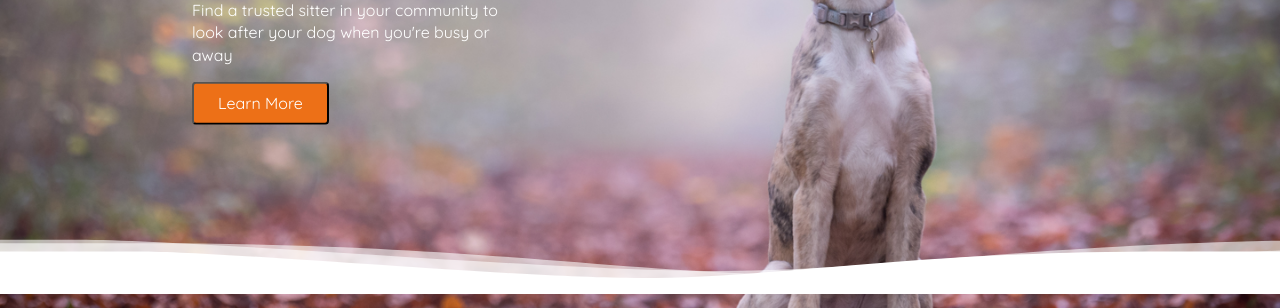
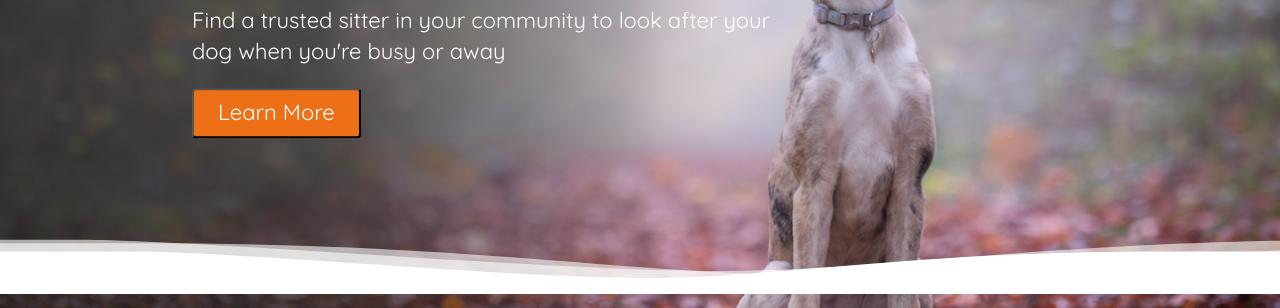
Before and after one commit to JaggerLaw/test-code, a plain HTML site: page test-code/index.html in a window 1280 px wide. Shown: the part 224-532 px from the top of the page. Drawn offline with Linux system fonts and the light colour scheme.

Commit message:
4.1 fixed size and width for main title and subtitle

```diff
--- a/test-code/index.html
+++ b/test-code/index.html
@@ -25,7 +25,9 @@
         </p>
         <button class="border-button">Learn More</button>
       </div>
-      <img class="border" src="assets/main-banner.png" />
+      <div class="banner-image">
+        <img class="border" src="assets/main-banner.png" />
+      </div>
       <img class="border-wave" src="assets/banner-wave.svg" alt="banner" />
     </div>
     <div class="service-section">
--- a/test-code/styles.css
+++ b/test-code/styles.css
@@ -11,11 +11,30 @@
   width: 100%;
 }
 
+.banner-image {
+  position: relative;
+  z-index: 0;
+}
+
+.banner-image::after {
+  content: "";
+  position: absolute;
+  inset: 0;
+  background: linear-gradient(
+    90deg,
+    rgba(38, 39, 39, 0.7) 25%,
+    rgba(255, 255, 255, 0) 52%
+  );
+  pointer-events: none;
+  z-index: 1;
+}
+
 .border-wave {
+  position: relative;
   display: block;
-  z-index: 1;
   margin-top: -70px;
   width: 100%;
+  z-index: 3;
 }
 
 .border-group {
@@ -25,7 +44,12 @@
   transform: translateY(-50%);
   z-index: 2;
   color: white;
-  max-width: 320px;
+  max-width: 600px;
+  font-size: 22px;
+}
+
+.border-group p {
+  width: 100%;
 }
 
 .border-title {
@@ -33,7 +57,6 @@
 }
 
 .border-subtitle {
-  max-width: 320px;
   line-height: 1.4;
 }
 
```
